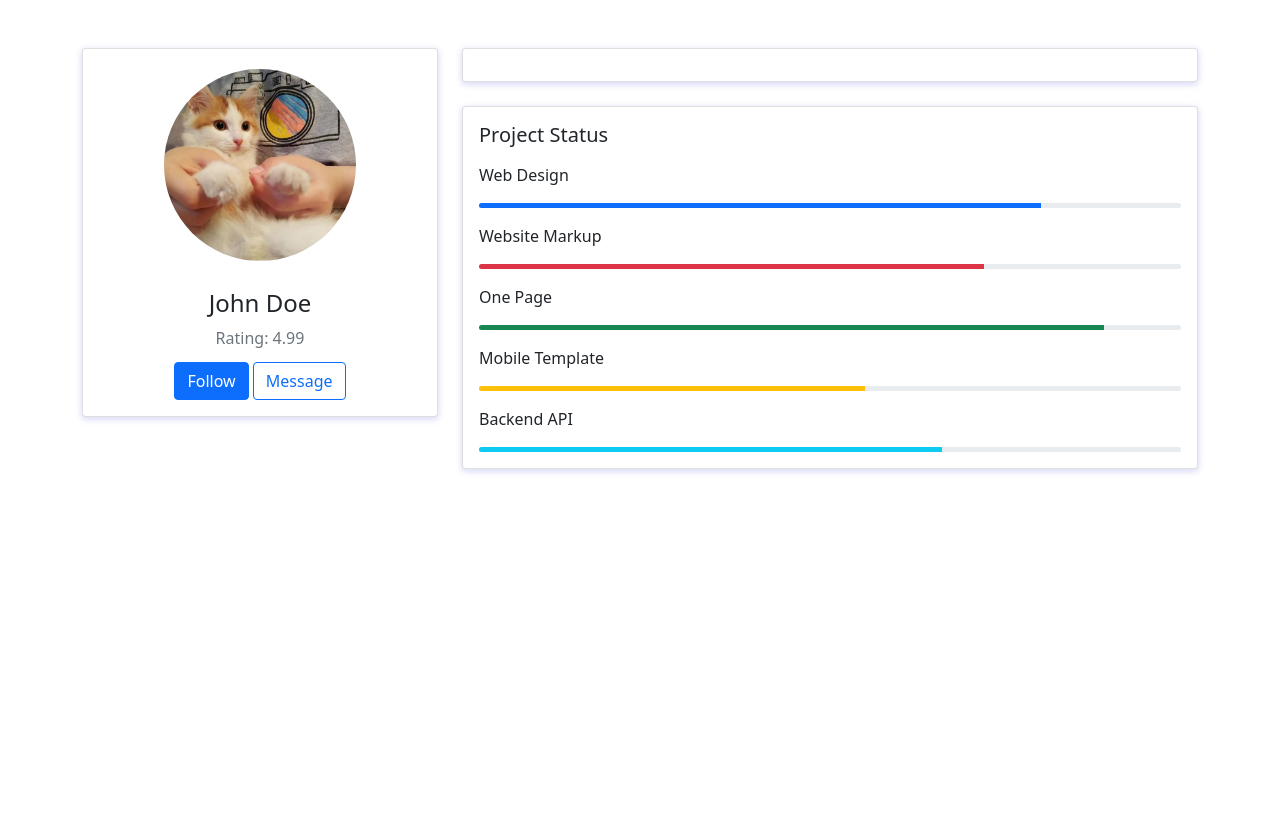
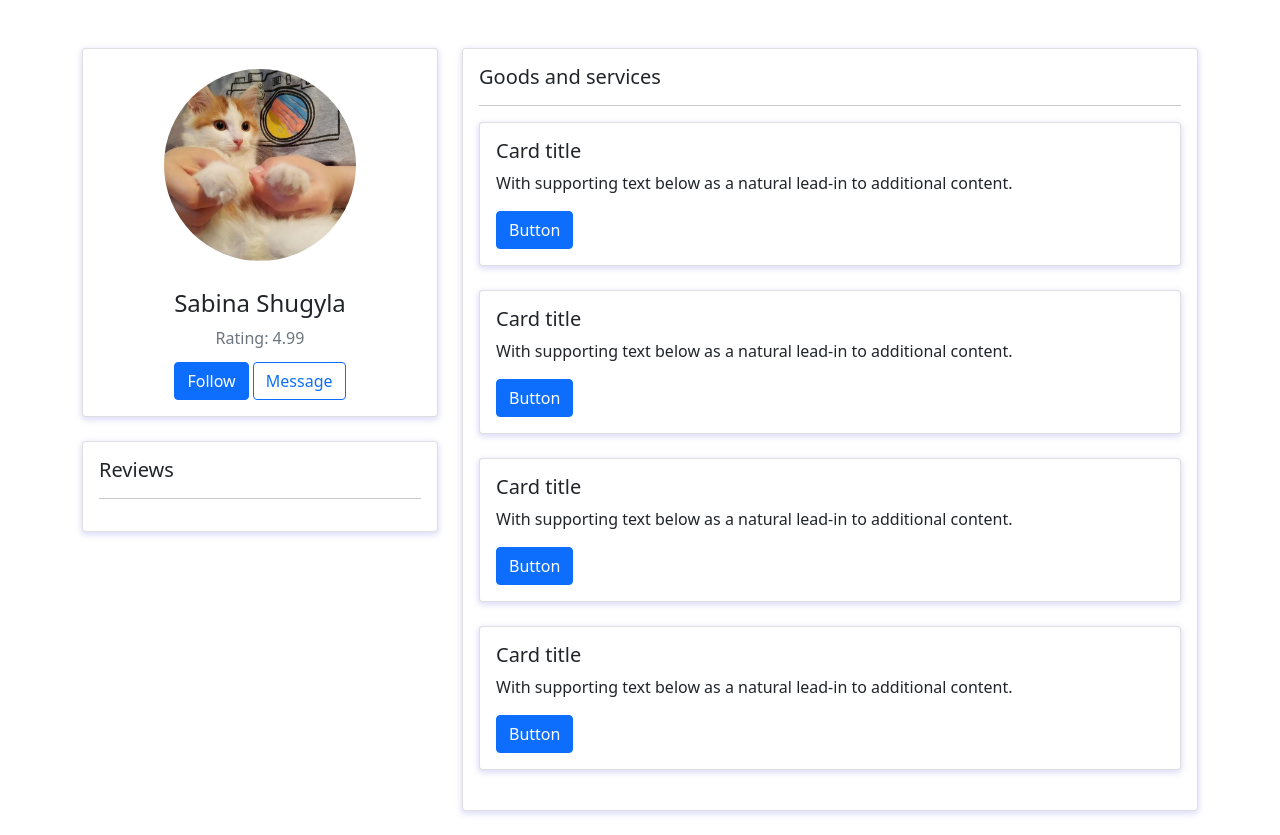
Before and after one commit to nrrnie/LaReclameOld, a Flask app: page /users/profile in a window 1280 px wide. Before the commit the page ends 473 px from the top, so only its background shows below. Run offline with Flask 2, Linux system fonts and the light colour scheme; some libraries are stand-ins or nearby versions.

Commit message:
chore: add items to user profile

```diff
--- a/la_reclame/users/templates/profile.html
+++ b/la_reclame/users/templates/profile.html
@@ -19,7 +19,7 @@
 							<div class="d-flex flex-column align-items-center text-center">
 								<img src="static/images/user-profile.jpg" alt="Admin" class="p-1 rounded-circle" width="200">
 								<div class="mt-4">
-									<h4>John Doe</h4>
+									<h4>Sabina Shugyla</h4>
 									<p class="text-secondary mb-1">Rating: 4.99</p>
 									<button class="btn btn-primary mt-2">Follow</button>
 									<button class="btn btn-outline-primary mt-2">Message</button>
@@ -27,38 +27,49 @@
 							</div>
 						</div>
 					</div>
+					<div class="col-lg">
+					<div class="card">
+						<div class="card-body">
+							<h5 class="d-flex align-items-center mb-3">Reviews</h5>
+							<hr class="my-3">
+						</div>
+					</div>
+				</div>
 				</div>
 				<div class="col-lg-8">
-					<div class="card">
-						<div class="card-body">
-							<div class="row">
-							</div>
-						</div>
-					</div>
 					<div class="row">
 						<div class="col-sm-12">
 							<div class="card">
 								<div class="card-body">
-									<h5 class="d-flex align-items-center mb-3">Project Status</h5>
-									<p>Web Design</p>
-									<div class="progress mb-3" style="height: 5px">
-										<div class="progress-bar bg-primary" role="progressbar" style="width: 80%" aria-valuenow="80" aria-valuemin="0" aria-valuemax="100"></div>
+									<h5 class="d-flex align-items-center mb-3">Goods and services</h5>
+									<hr class="my-3">
+									<div class="card">
+									  <div class="card-body">
+										<h5 class="card-title">Card title</h5>
+										<p class="card-text">With supporting text below as a natural lead-in to additional content.</p>
+										<a href="#" class="btn btn-primary">Button</a>
+									  </div>
 									</div>
-									<p>Website Markup</p>
-									<div class="progress mb-3" style="height: 5px">
-										<div class="progress-bar bg-danger" role="progressbar" style="width: 72%" aria-valuenow="72" aria-valuemin="0" aria-valuemax="100"></div>
+									<div class="card">
+									  <div class="card-body">
+										<h5 class="card-title">Card title</h5>
+										<p class="card-text">With supporting text below as a natural lead-in to additional content.</p>
+										<a href="#" class="btn btn-primary">Button</a>
+									  </div>
 									</div>
-									<p>One Page</p>
-									<div class="progress mb-3" style="height: 5px">
-										<div class="progress-bar bg-success" role="progressbar" style="width: 89%" aria-valuenow="89" aria-valuemin="0" aria-valuemax="100"></div>
+									<div class="card">
+									  <div class="card-body">
+										<h5 class="card-title">Card title</h5>
+										<p class="card-text">With supporting text below as a natural lead-in to additional content.</p>
+										<a href="#" class="btn btn-primary">Button</a>
+									  </div>
 									</div>
-									<p>Mobile Template</p>
-									<div class="progress mb-3" style="height: 5px">
-										<div class="progress-bar bg-warning" role="progressbar" style="width: 55%" aria-valuenow="55" aria-valuemin="0" aria-valuemax="100"></div>
-									</div>
-									<p>Backend API</p>
-									<div class="progress" style="height: 5px">
-										<div class="progress-bar bg-info" role="progressbar" style="width: 66%" aria-valuenow="66" aria-valuemin="0" aria-valuemax="100"></div>
+									<div class="card">
+									  <div class="card-body">
+										<h5 class="card-title">Card title</h5>
+										<p class="card-text">With supporting text below as a natural lead-in to additional content.</p>
+										<a href="#" class="btn btn-primary">Button</a>
+									  </div>
 									</div>
 								</div>
 							</div>
```
